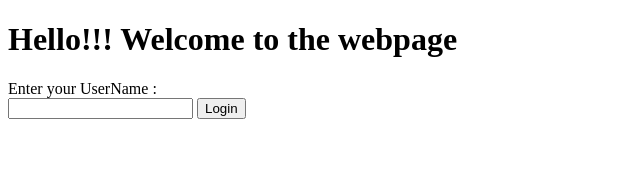
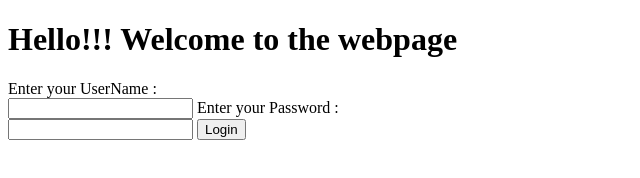
Before and after one commit to Sanjay-S31/DemoRepo, a plain HTML site: page login.html in a window 1280 px wide. Shown: the whole page, without its empty margins (0-640 px from the left). Drawn offline with Linux system fonts and the light colour scheme.

Commit message:
Added Password

```diff
--- a/login.html
+++ b/login.html
@@ -10,6 +10,8 @@
     <h1>Hello!!! Welcome to the webpage</h1>
     <label for="username">Enter your UserName :</label><br>
     <input id="username" type="text" >
+    <label for="password">Enter your Password :</label><br>
+    <input id="password" type="password">
     <button>Login</button>
 </body>
 </html>
```
